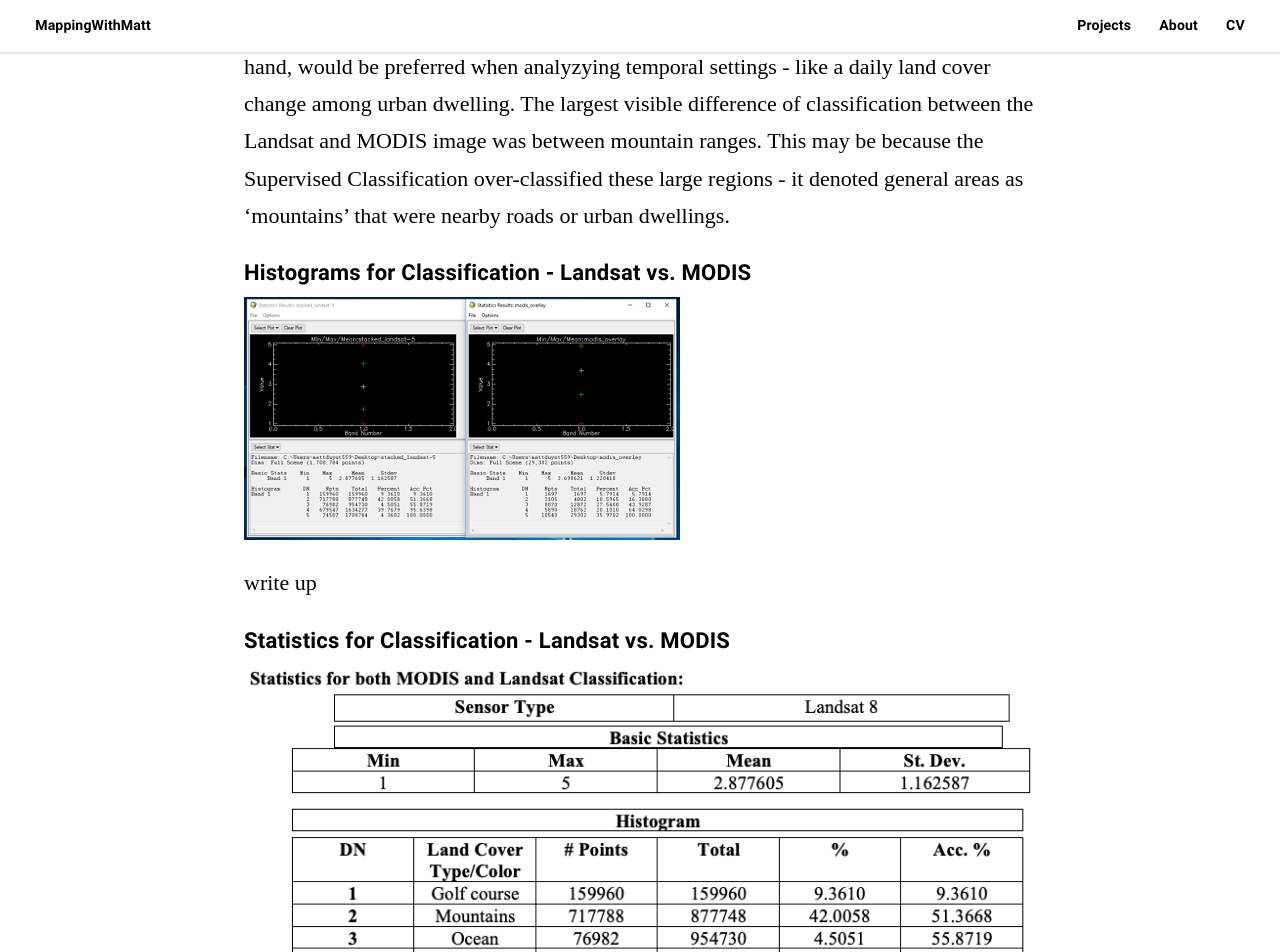
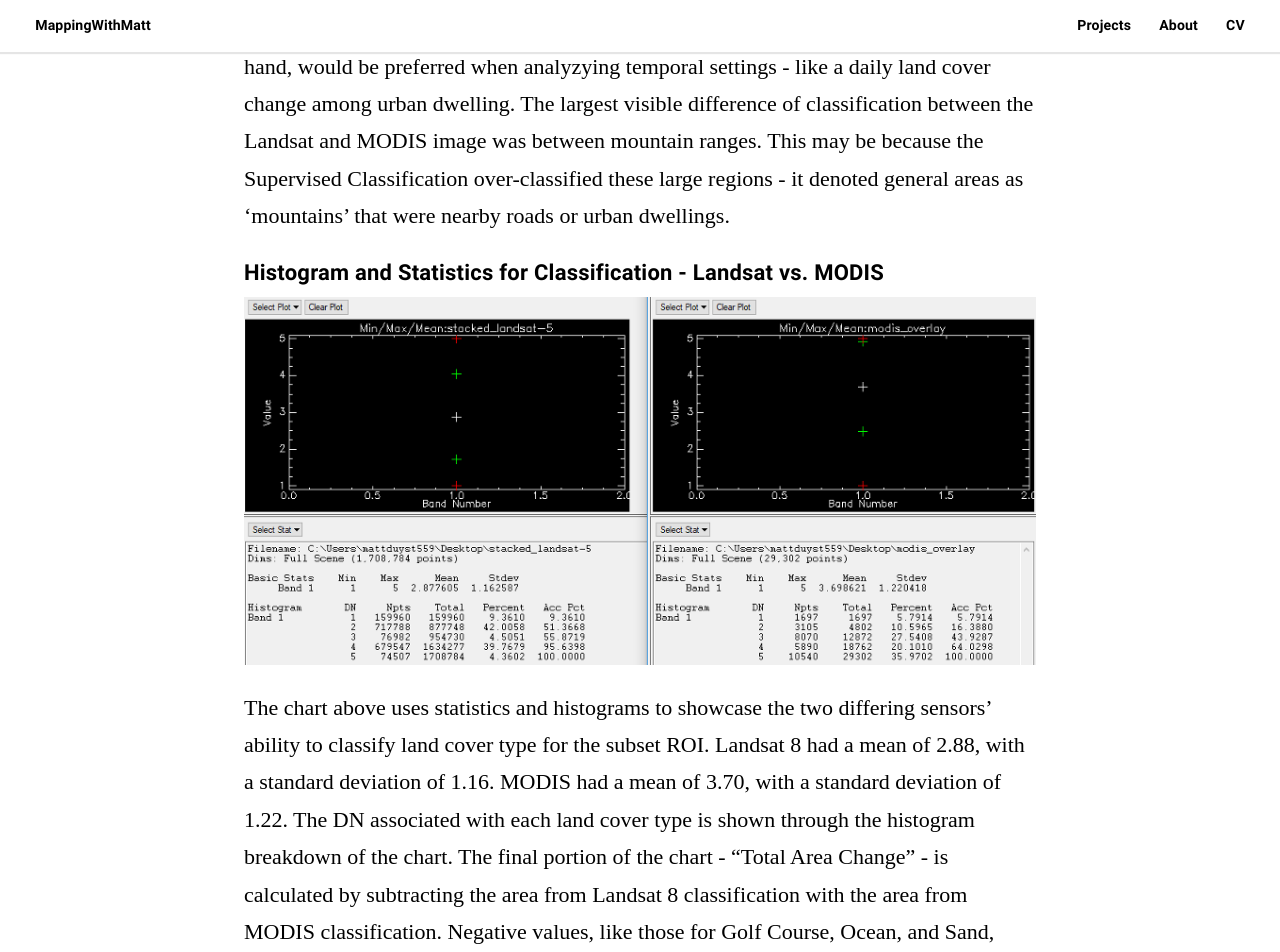
Before and after one commit to matt-duyst/mapping-with-matt, a Jekyll site: the page built from _posts/2012-09-18-Supervised-Classification.markdown, in a window 1280 px wide and 1400 px high, scrolled down 3937 px. Shown: the top 952 px of the window. Built offline with Jekyll 4.4.1, drawn with Linux system fonts in a browser that asks for light colours; some web fonts are replaced; some of the changed text lies outside the part shown.

Commit message:
finished write up for supervised class and added new picture for stats

```diff
--- a/_posts/2012-09-18-Supervised-Classification.markdown
+++ b/_posts/2012-09-18-Supervised-Classification.markdown
@@ -48,14 +48,8 @@ Training ROIs were created for the images according to their band cominations -
 Landsat achieves a much higher resolution for identifying nuanced areas, such as urban dwellings. This is why Landsat is often used for spatial objects. MODIS, on the other hand, would be preferred when analyzying temporal settings - like a daily land cover change among urban dwelling. The largest visible difference of classification between the Landsat and MODIS image was between mountain ranges. This may be because the Supervised Classification over-classified these large regions - it denoted general areas as 'mountains' that were nearby roads or urban dwellings.
 
 
-##### Histograms for Classification - Landsat vs. MODIS
+##### Histogram and Statistics for Classification - Landsat vs. MODIS
 
-![Placeholder](/assets/images/Histograms.png)
+![Placeholder](/assets/images/landsat-vs-modis-stats.png)
 
-write up
-
-##### Statistics for Classification - Landsat vs. MODIS
-
-![Placeholder](/assets/images/Stats.png)
-
-write up
+The chart above uses statistics and histograms to showcase the two differing sensors' ability to classify land cover type for the subset ROI. Landsat 8 had a mean of 2.88, with a standard deviation of 1.16. MODIS had a mean of 3.70, with a standard deviation of 1.22. The DN associated with each land cover type is shown through the histogram breakdown of the chart. The final portion of the chart - "Total Area Change" - is calculated by subtracting the area from Landsat 8 classification with the area from MODIS classification. Negative values, like those for Golf Course, Ocean, and Sand, represent a gross overestimation of land cover type by the differing sensors.
```
Also changed, not shown: assets/images/landsat-vs-modis-stats.png (added), 5 other files.
